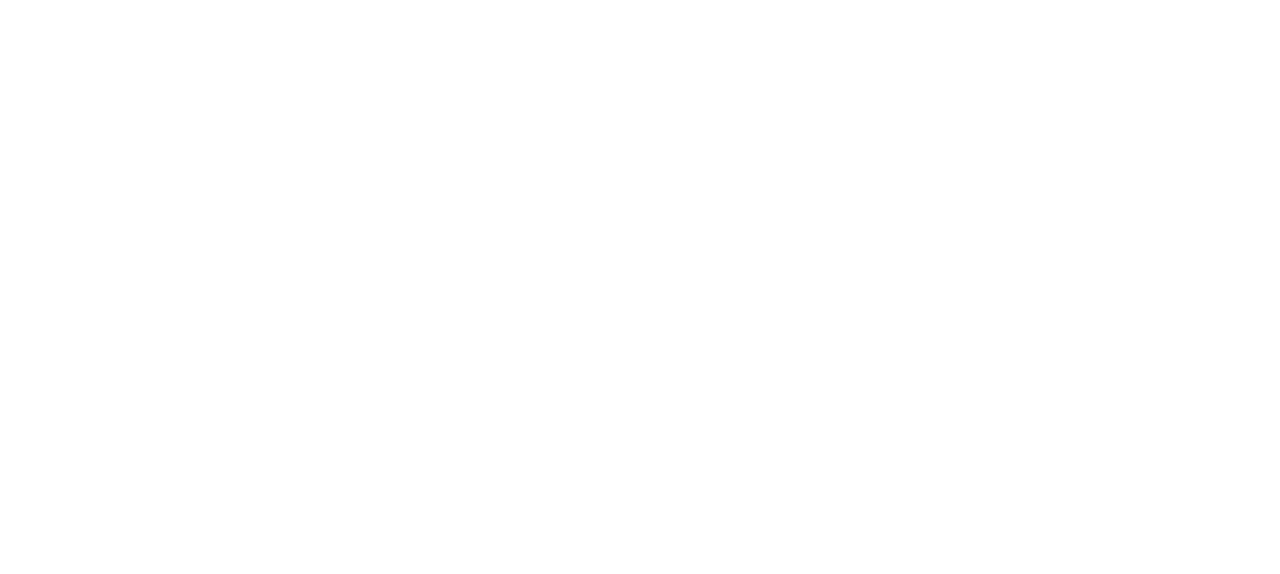
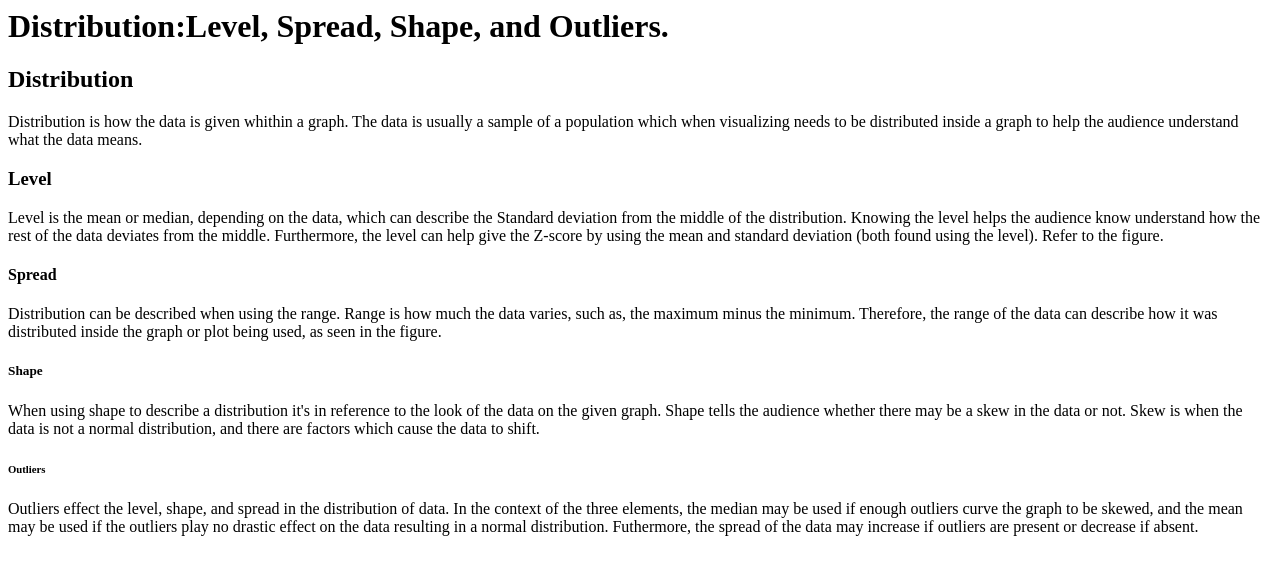
Before and after one commit to asasmith3434/prepCairo7, a plain HTML site: page index.html in a window 1280 px wide. Drawn offline with Linux system fonts and the light colour scheme.

Commit message:
Update index.html

```diff
--- a/index.html
+++ b/index.html
@@ -1,6 +1,31 @@
 <html>
   <body>
-      <h1>
+    <h1> Distribution:Level, Spread, Shape, and Outliers. </h1>
+    <h2> Distribution</h2>
+    <p> Distribution is how the data is given whithin a graph. The data is usually a sample of a population which when visualizing needs
+      to be distributed inside a graph to help the audience understand what the data means.
+    </p>
+    <h3> Level </h3>
+    <p> Level is the mean or median, depending on the data, which can describe the Standard deviation from the middle of the distribution.
+      Knowing the level helps the audience know understand how the rest of the data deviates from the middle. Furthermore, the level can
+      help give the Z-score by using the mean and standard deviation (both found using the level). Refer to the figure.
+    </p>
+    <h4> Spread </h4>
+   <p> Distribution can be described when using the range. Range is how much the data varies, such as, the maximum minus the minimum.
+      Therefore, the range of the data can describe how it was distributed inside the graph or plot being used, as seen in the figure.
+    </p>
+    <h5> Shape </h5>
+    <p> When using shape to describe a distribution it's in reference to the look of the data on the given graph. Shape tells the audience
+      whether there may be a skew in the data or not. Skew is when the data is not a normal distribution, and there are factors which
+      cause the data to shift.
+    </p>
+    <h6> Outliers </h6>
+    <p> Outliers effect the level, shape, and spread in the distribution of data. In the context of the three elements, the median may
+      be used if enough outliers curve the graph to be skewed, and the mean may be used if the outliers play no drastic effect on the data
+      resulting in a normal distribution. Futhermore, the spread of the data may increase if outliers are present or decrease if absent.
+    </p>
+  </body>
+</html>
 
 
 
```
